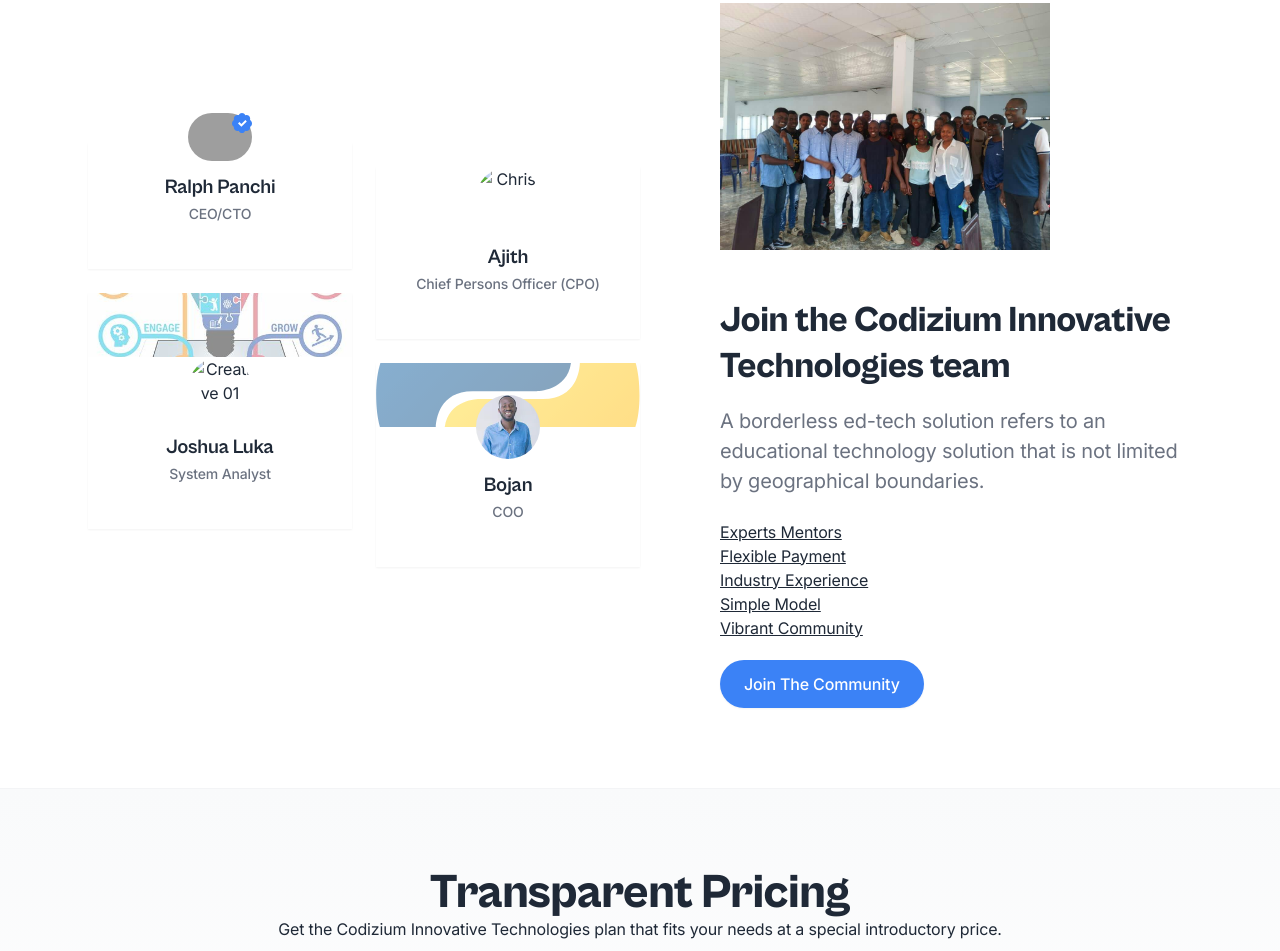
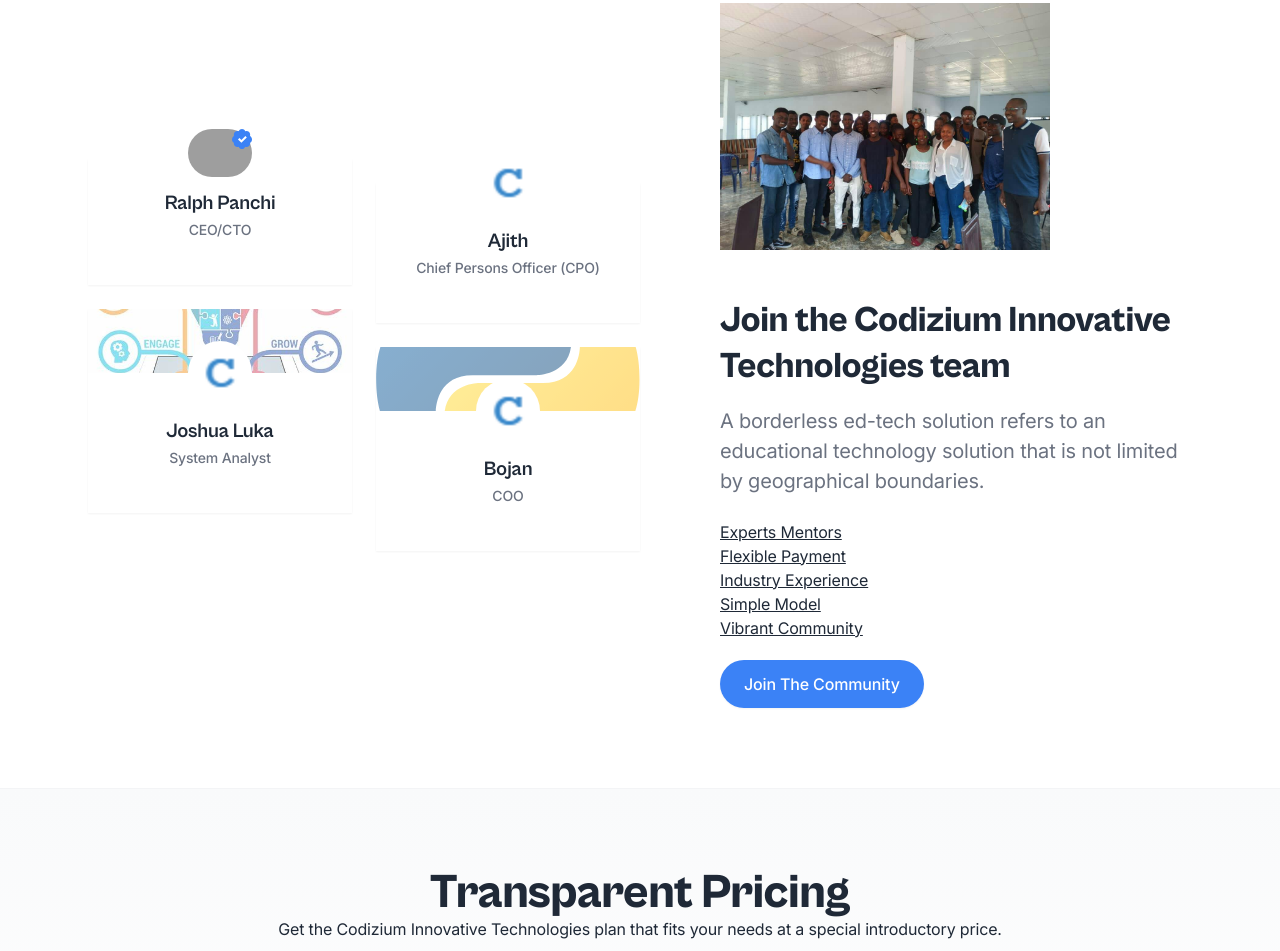
Before and after one commit to ralphxp/bluehouse_infinitygem, a website: page index.html in a window 1280 px wide. Shown: the part 2305-3256 px from the top of the page. Drawn offline with Linux system fonts and the light colour scheme; grey boxes are pictures that could not be loaded.

Commit message:
modified:   index.html

```diff
--- a/index.html
+++ b/index.html
@@ -627,7 +627,7 @@
                                                 alt="Creative 02 bg" />
                                             <div class="bg-white px-4 pb-6">
                                                 <div class="relative inline-flex -mt-8 mb-3">
-                                                    <img class="inline-flex rounded-full" src="./images/creative-02.jpg"
+                                                    <img class="inline-flex rounded-full" src="./images/eduedge/Logo/WEBP/Favicon-32x32.webp"
                                                         width="64" height="64" alt="Creative 01" />
                                                 </div>
                                                 <div class="mb-5">
@@ -682,7 +682,7 @@
                                             <!-- <img class="w-full h-16 object-cover opacity-60" src="./images/eduedge/Logo/SVG/main-logo-transparent.svg" width="258" height="64" alt="Chris" /> -->
                                             <div class="bg-white px-4 pb-6">
                                                 <div class="relative inline-flex -mt-8 mb-3">
-                                                    <img class="inline-flex rounded-full" src="./images/chris.webp"
+                                                    <img class="inline-flex rounded-full" src="./images/eduedge/Logo/WEBP/Favicon-32x32.webp"
                                                         width="64" height="64" alt="Chris" />
                                                 </div>
                                                 <div class="mb-5">
@@ -708,7 +708,7 @@
                                                 width="258" height="64" alt="Creative 04 bg" />
                                             <div class="bg-white px-4 pb-6">
                                                 <div class="relative inline-flex -mt-8 mb-3">
-                                                    <img class="inline-flex rounded-full" src="./images/shola.webp"
+                                                    <img class="inline-flex rounded-full" src="./images/eduedge/Logo/WEBP/Favicon-32x32.webp"
                                                         width="64" height="64" alt="Creative 01" />
                                                     <!-- <svg class="absolute top-0 right-0" width="20" height="20" xmlns="http://www.w3.org/2000/svg">
                                                         <path class="fill-blue-500" d="M20 10.469c0 .699-.168 1.347-.504 1.941a3.594 3.594 0 0 1-1.351 1.383c.015.105.023.27.023.492 0 1.059-.355 1.957-1.059 2.7-.707.745-1.558 1.117-2.554 1.117-.446 0-.871-.082-1.274-.247a3.874 3.874 0 0 1-1.351 1.551A3.359 3.359 0 0 1 10 20a3.39 3.39 0 0 1-1.941-.582 3.787 3.787 0 0 1-1.34-1.563 3.33 3.33 0 0 1-1.274.247c-.996 0-1.851-.372-2.566-1.118-.715-.742-1.07-1.644-1.07-2.699 0-.117.015-.281.043-.492A3.621 3.621 0 0 1 .5 12.41 3.916 3.916 0 0 1 0 10.47c0-.742.188-1.426.559-2.043a3.443 3.443 0 0 1 1.496-1.371 3.863 3.863 0 0 1-.246-1.34c0-1.055.355-1.957 1.07-2.7.715-.742 1.57-1.117 2.566-1.117.446 0 .871.082 1.274.247A3.874 3.874 0 0 1 8.07.594 3.388 3.388 0 0 1 10 0c.7 0 1.344.2 1.93.59.586.394 1.039.91 1.351 1.55a3.33 3.33 0 0 1 1.274-.245c.996 0 1.847.37 2.554 1.117.707.746 1.059 1.644 1.059 2.699 0 .492-.074.937-.223 1.34a3.443 3.443 0 0 1 1.496 1.37c.372.622.559 1.306.559 2.048Z" />
```
